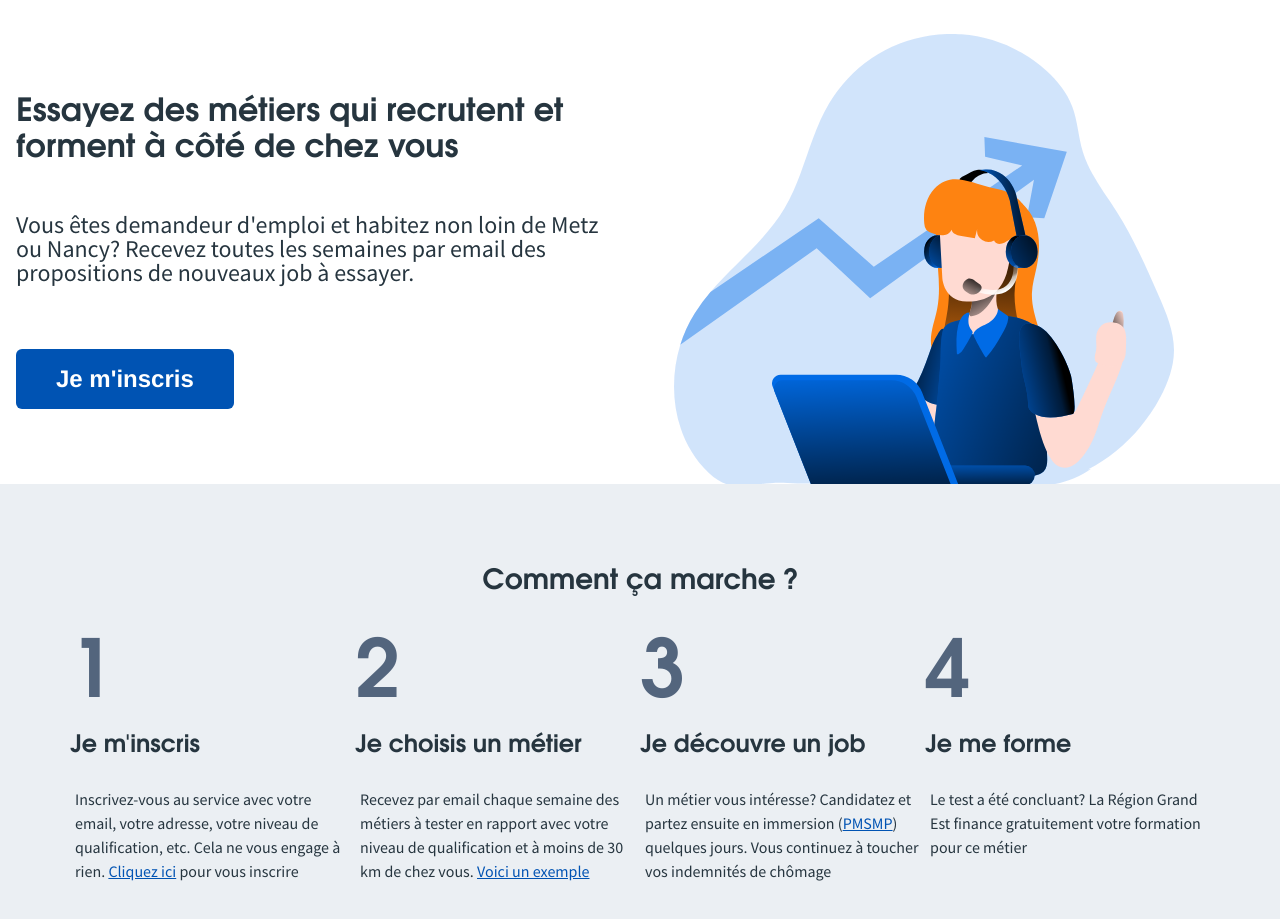
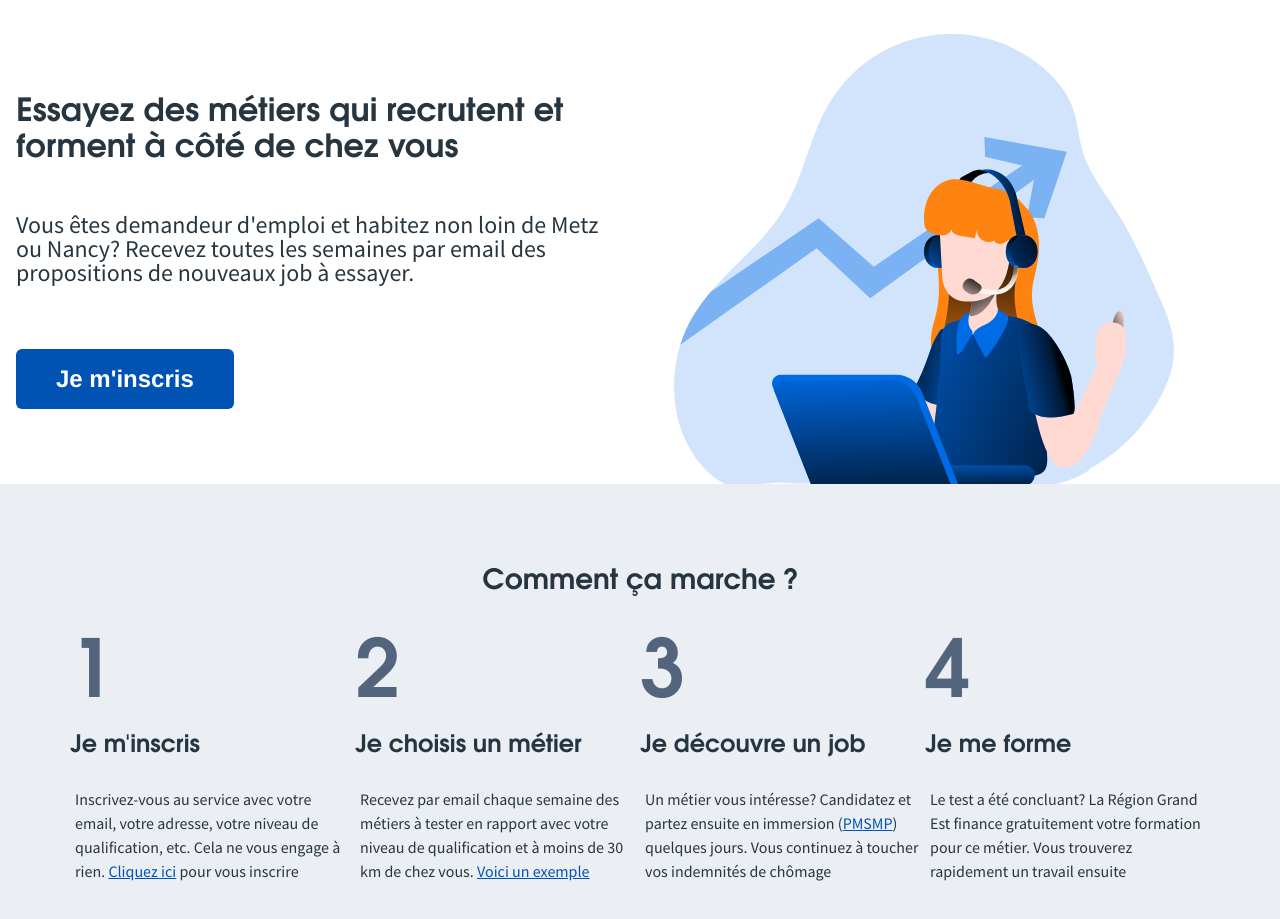
Before and after one commit to HEYGUL/traitdunion-landing-pages, a website: page public/candidats/index.html in a window 1280 px wide. Shown: the part 81-1000 px from the top of the page. Drawn offline with Linux system fonts and the light colour scheme; a script that the page names is missing; files whose address does not match are found by name.

Commit message:
minor text change

```diff
--- a/public/candidats/index.html
+++ b/public/candidats/index.html
@@ -358,7 +358,7 @@
               <span class="number">4</span>
               <h3>Je me forme</h3>
               <p style="margin: 5px;">Le test a été concluant? La Région Grand Est finance gratuitement votre formation
-                pour ce métier</p>
+                pour ce métier. Vous trouverez rapidement un travail ensuite</p>
             </div>
           </div>
         </div>
```
